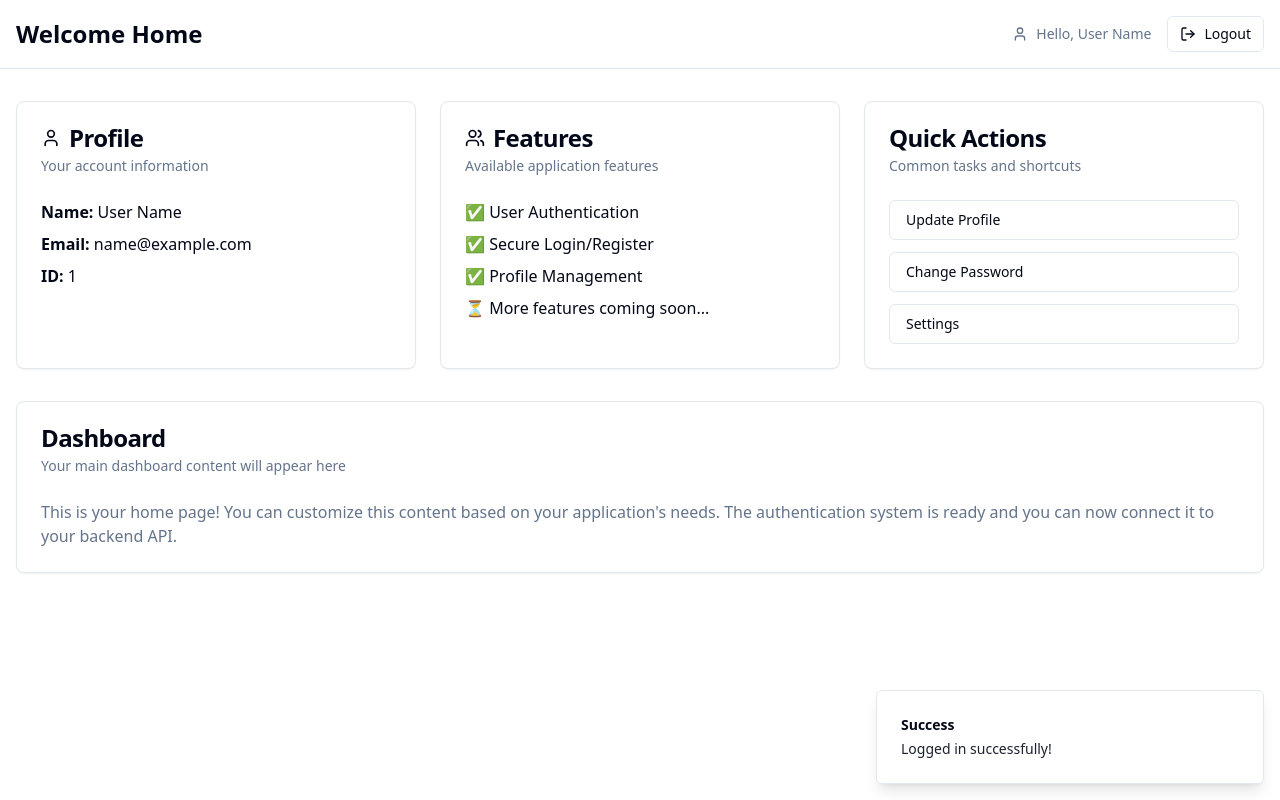
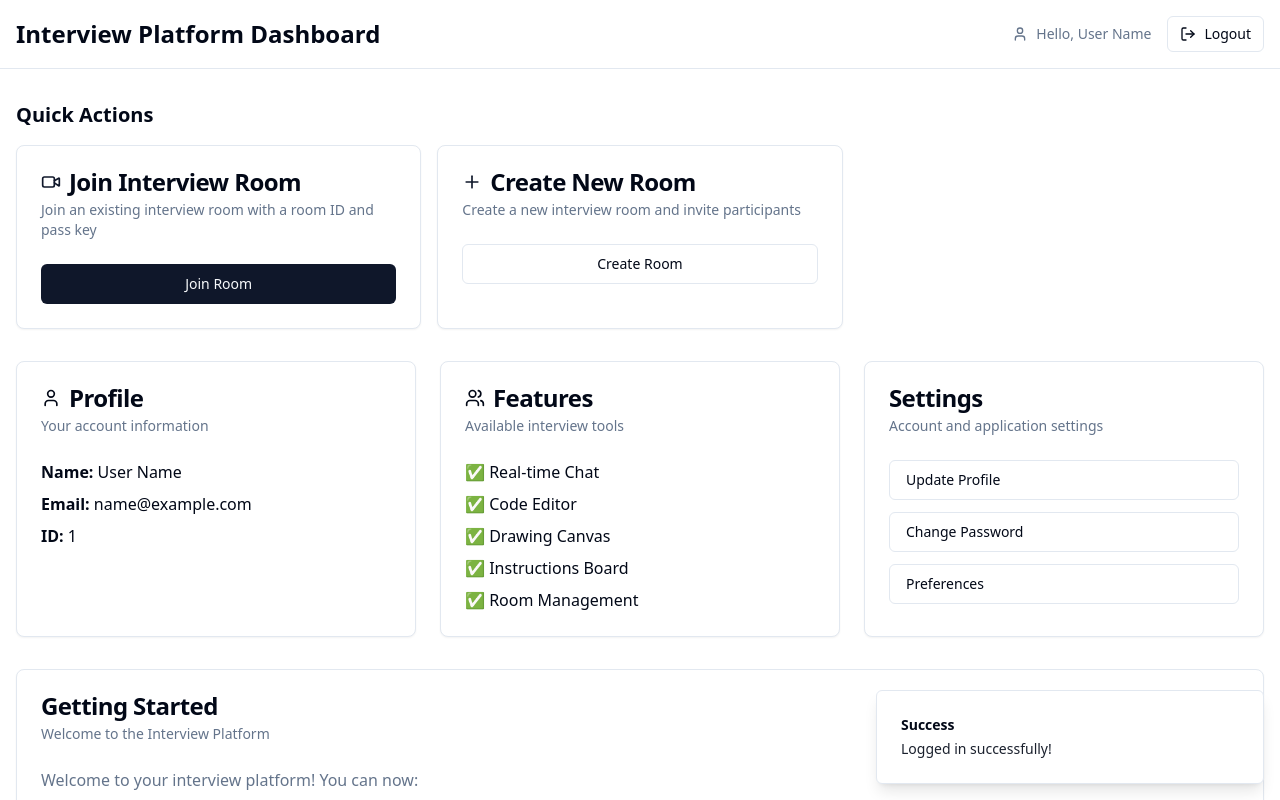
Before and after one commit to harshtamrakar18/intervue-flow-collab, a React (Vite) app: page / in a window 1280 px wide. Both pictures are taken after typing "name@example.com", "Sample123" into the empty fields and a click on the button "Login". Shown: the top 800 px of the page. Built offline with nearby package versions, Linux system fonts and the light colour scheme.

Commit message:
Fix: Add interview room functionality
Add navigation and access to the interview room after creation.

```diff
--- a/src/pages/Home.tsx
+++ b/src/pages/Home.tsx
@@ -1,13 +1,31 @@
-import React from 'react';
+import React, { useState } from 'react';
 import { useAuth } from '@/contexts/AuthContext';
 import { Button } from '@/components/ui/button';
 import { Card, CardContent, CardDescription, CardHeader, CardTitle } from '@/components/ui/card';
 import { useToast } from '@/hooks/use-toast';
-import { User, LogOut, Users } from 'lucide-react';
+import { User, LogOut, Users, Video, Plus } from 'lucide-react';
+import { RoomJoin } from '@/components/RoomJoin';
+import { InterviewRoom } from '@/components/InterviewRoom';
 
 const Home = () => {
   const { user, logout } = useAuth();
   const { toast } = useToast();
+  const [currentRoom, setCurrentRoom] = useState<{
+    roomId: string;
+    passKey: string;
+    userName: string;
+    instructions?: string;
+  } | null>(null);
+  const [showRoomJoin, setShowRoomJoin] = useState(false);
+
+  const handleJoinRoom = (roomData: { roomId: string; passKey: string; userName: string; instructions?: string }) => {
+    setCurrentRoom(roomData);
+    setShowRoomJoin(false);
+  };
+
+  const handleLeaveRoom = () => {
+    setCurrentRoom(null);
+  };
 
   const handleLogout = () => {
     logout();
@@ -17,12 +35,49 @@ const Home = () => {
     });
   };
 
+  // If user is in a room, show the interview room
+  if (currentRoom) {
+    return <InterviewRoom roomData={currentRoom} onLeaveRoom={handleLeaveRoom} />;
+  }
+
+  // If showing room join, show the room join component
+  if (showRoomJoin) {
+    return (
+      <div className="min-h-screen bg-background">
+        {/* Header with back button */}
+        <header className="border-b border-border bg-card">
+          <div className="container mx-auto px-4 py-4 flex justify-between items-center">
+            <Button variant="outline" onClick={() => setShowRoomJoin(false)}>
+              ← Back to Dashboard
+            </Button>
+            <div className="flex items-center gap-4">
+              <div className="flex items-center gap-2 text-muted-foreground">
+                <User className="h-4 w-4" />
+                <span className="text-sm">Hello, {user?.name}</span>
+              </div>
+              <Button
+                variant="outline"
+                size="sm"
+                onClick={handleLogout}
+                className="flex items-center gap-2"
+              >
+                <LogOut className="h-4 w-4" />
+                Logout
+              </Button>
+            </div>
+          </div>
+        </header>
+        <RoomJoin onJoinRoom={handleJoinRoom} />
+      </div>
+    );
+  }
+
   return (
     <div className="min-h-screen bg-background">
       {/* Header */}
       <header className="border-b border-border bg-card">
         <div className="container mx-auto px-4 py-4 flex justify-between items-center">
-          <h1 className="text-2xl font-bold text-foreground">Welcome Home</h1>
+          <h1 className="text-2xl font-bold text-foreground">Interview Platform Dashboard</h1>
           {user && (
             <div className="flex items-center gap-4">
               <div className="flex items-center gap-2 text-muted-foreground">
@@ -45,8 +100,48 @@ const Home = () => {
 
       {/* Main Content */}
       <main className="container mx-auto px-4 py-8">
+        {/* Quick Actions Section */}
+        <div className="mb-8">
+          <h2 className="text-xl font-semibold mb-4">Quick Actions</h2>
+          <div className="grid gap-4 md:grid-cols-2 lg:grid-cols-3">
+            <Card className="cursor-pointer hover:shadow-lg transition-shadow" onClick={() => setShowRoomJoin(true)}>
+              <CardHeader>
+                <CardTitle className="flex items-center gap-2">
+                  <Video className="h-5 w-5 text-primary" />
+                  Join Interview Room
+                </CardTitle>
+                <CardDescription>
+                  Join an existing interview room with a room ID and pass key
+                </CardDescription>
+              </CardHeader>
+              <CardContent>
+                <Button className="w-full">
+                  Join Room
+                </Button>
+              </CardContent>
+            </Card>
+
+            <Card className="cursor-pointer hover:shadow-lg transition-shadow" onClick={() => setShowRoomJoin(true)}>
+              <CardHeader>
+                <CardTitle className="flex items-center gap-2">
+                  <Plus className="h-5 w-5 text-primary" />
+                  Create New Room
+                </CardTitle>
+                <CardDescription>
+                  Create a new interview room and invite participants
+                </CardDescription>
+              </CardHeader>
+              <CardContent>
+                <Button variant="outline" className="w-full">
+                  Create Room
+                </Button>
+              </CardContent>
+            </Card>
+          </div>
+        </div>
+
         <div className="grid gap-6 md:grid-cols-2 lg:grid-cols-3">
-          {/* Welcome Card */}
+          {/* Profile Card */}
           <Card>
             <CardHeader>
               <CardTitle className="flex items-center gap-2">
@@ -76,25 +171,26 @@ const Home = () => {
                 Features
               </CardTitle>
               <CardDescription>
-                Available application features
+                Available interview tools
               </CardDescription>
             </CardHeader>
             <CardContent>
               <div className="space-y-2">
-                <p>✅ User Authentication</p>
-                <p>✅ Secure Login/Register</p>
-                <p>✅ Profile Management</p>
-                <p>⏳ More features coming soon...</p>
+                <p>✅ Real-time Chat</p>
+                <p>✅ Code Editor</p>
+                <p>✅ Drawing Canvas</p>
+                <p>✅ Instructions Board</p>
+                <p>✅ Room Management</p>
               </div>
             </CardContent>
           </Card>
 
-          {/* Quick Actions Card */}
+          {/* Settings Card */}
           <Card>
             <CardHeader>
-              <CardTitle>Quick Actions</CardTitle>
+              <CardTitle>Settings</CardTitle>
               <CardDescription>
-                Common tasks and shortcuts
+                Account and application settings
               </CardDescription>
             </CardHeader>
             <CardContent>
@@ -106,27 +202,39 @@ const Home = () => {
                   Change Password
                 </Button>
                 <Button variant="outline" className="w-full justify-start">
-                  Settings
+                  Preferences
                 </Button>
               </div>
             </CardContent>
           </Card>
         </div>
 
-        {/* Additional Content */}
+        {/* Recent Activity */}
         <div className="mt-8">
           <Card>
             <CardHeader>
-              <CardTitle>Dashboard</CardTitle>
+              <CardTitle>Getting Started</CardTitle>
               <CardDescription>
-                Your main dashboard content will appear here
+                Welcome to the Interview Platform
               </CardDescription>
             </CardHeader>
             <CardContent>
-              <p className="text-muted-foreground">
-                This is your home page! You can customize this content based on your application's needs.
-                The authentication system is ready and you can now connect it to your backend API.
-              </p>
+              <div className="space-y-4">
+                <p className="text-muted-foreground">
+                  Welcome to your interview platform! You can now:
+                </p>
+                <ul className="list-disc list-inside space-y-2 text-sm text-muted-foreground">
+                  <li>Join existing interview rooms with a room ID and pass key</li>
+                  <li>Create new rooms for conducting interviews</li>
+                  <li>Use real-time chat, code editor, and drawing tools</li>
+                  <li>Share instructions with interview participants</li>
+                </ul>
+                <div className="pt-4">
+                  <Button onClick={() => setShowRoomJoin(true)} className="w-full md:w-auto">
+                    Get Started - Join a Room
+                  </Button>
+                </div>
+              </div>
             </CardContent>
           </Card>
         </div>
```
